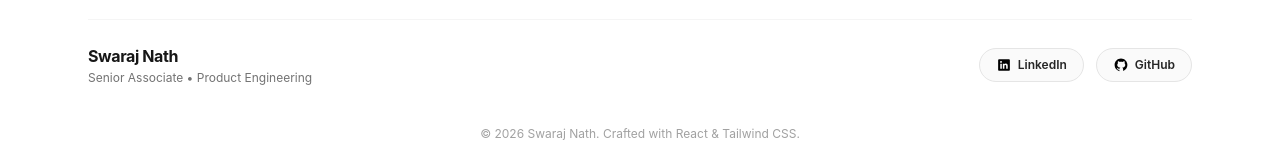
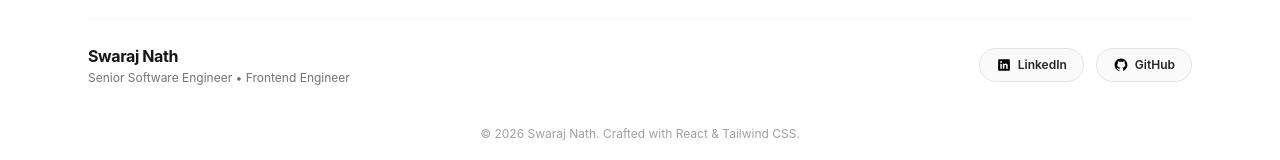
Before and after one commit to swrjnthjr/swaraj-nath, a React (Vite) app: page / in a window 1280 px wide. Shown: the part 4374-4534 px from the top of the page. Built offline with nearby package versions, Linux system fonts and the light colour scheme.

Commit message:
title updated

```diff
--- a/src/components/Footer.tsx
+++ b/src/components/Footer.tsx
@@ -56,7 +56,7 @@ export default function Footer() {
               Swaraj Nath
             </span>
             <p className="text-xs text-neutral-500 mt-0.5">
-              Senior Associate • Product Engineering
+              Senior Software Engineer • Frontend Engineer
             </p>
           </div>
 
```
